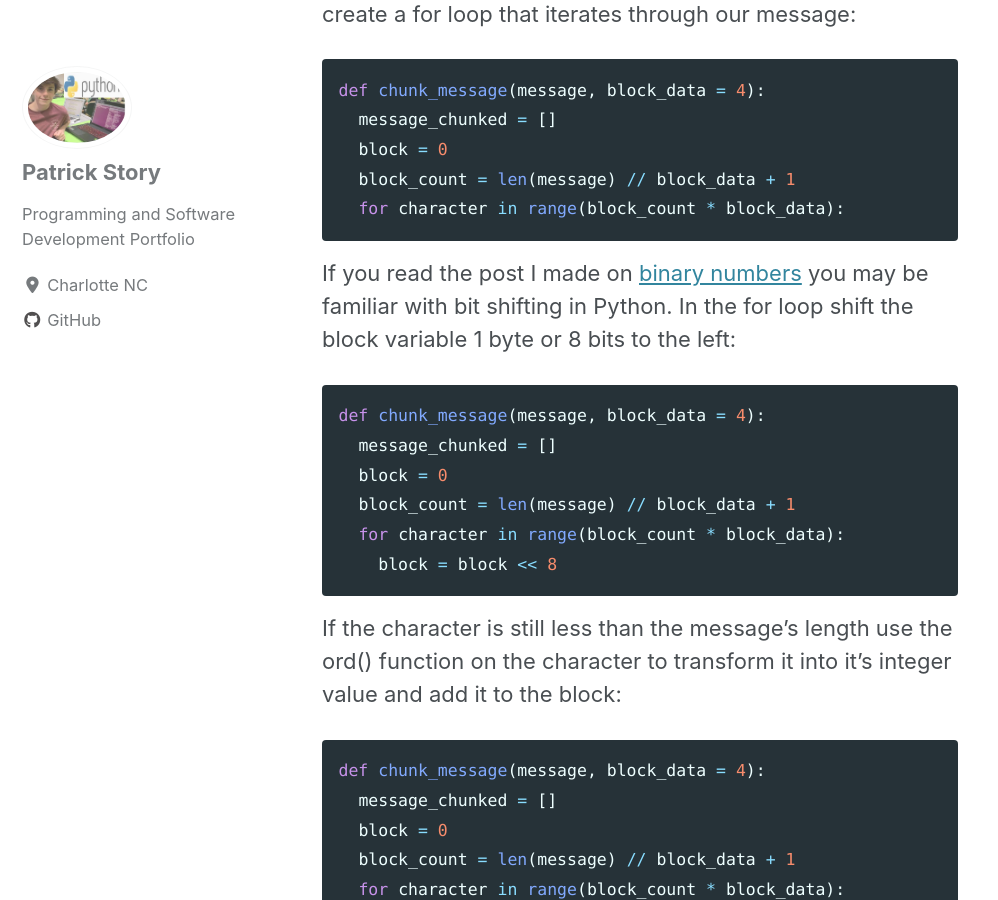
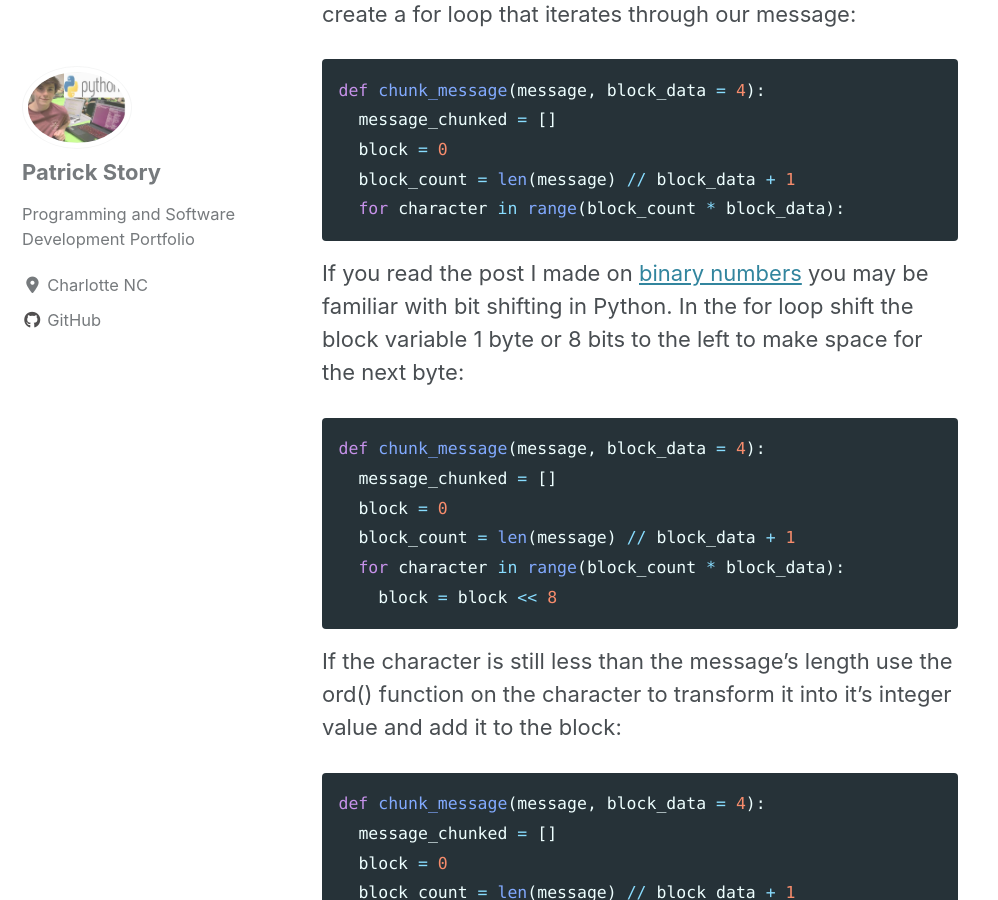
Before and after one commit to Patchyst/Patchyst.github.io, a Jekyll site: the page built from _posts/2019-08-13-BlockCipher.md, in a window 1280 px wide and 900 px high, scrolled down 1896 px. Shown: the whole window, without its empty margins (0-998 px from the left). Built offline with Jekyll 4.4.1, drawn with Linux system fonts in a browser that asks for light colours; cached includes are drawn as plain includes; nearby versions of some CDN libraries.

Commit message:
updating Block Cipher Project

````diff
--- a/_posts/2019-08-13-BlockCipher.md
+++ b/_posts/2019-08-13-BlockCipher.md
@@ -37,7 +37,7 @@ def chunk_message(message, block_data = 4):
   block_count = len(message) // block_data + 1
   for character in range(block_count * block_data):
 ```
-If you read the post I made on [binary numbers](https://patchyst.github.io/binaryintro/) you may be familiar with bit shifting in Python. In the for loop shift the block variable 1 byte or 8 bits to the left:
+If you read the post I made on [binary numbers](https://patchyst.github.io/binaryintro/) you may be familiar with bit shifting in Python. In the for loop shift the block variable 1 byte or 8 bits to the left to make space for the next byte:
 ```python
 def chunk_message(message, block_data = 4):
   message_chunked = []
````
